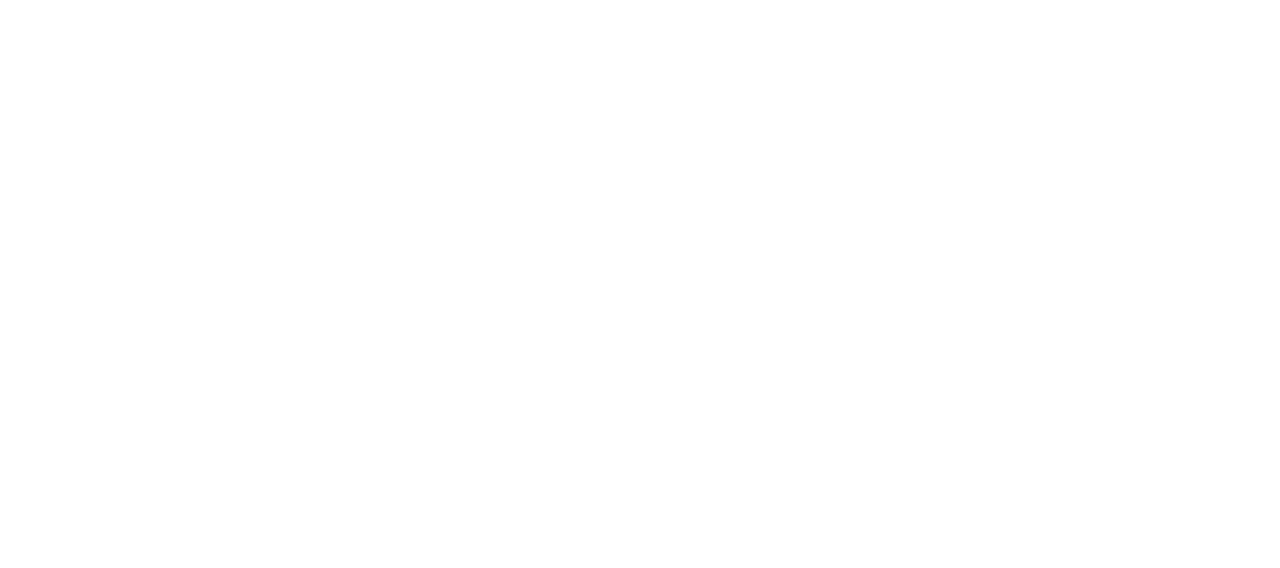
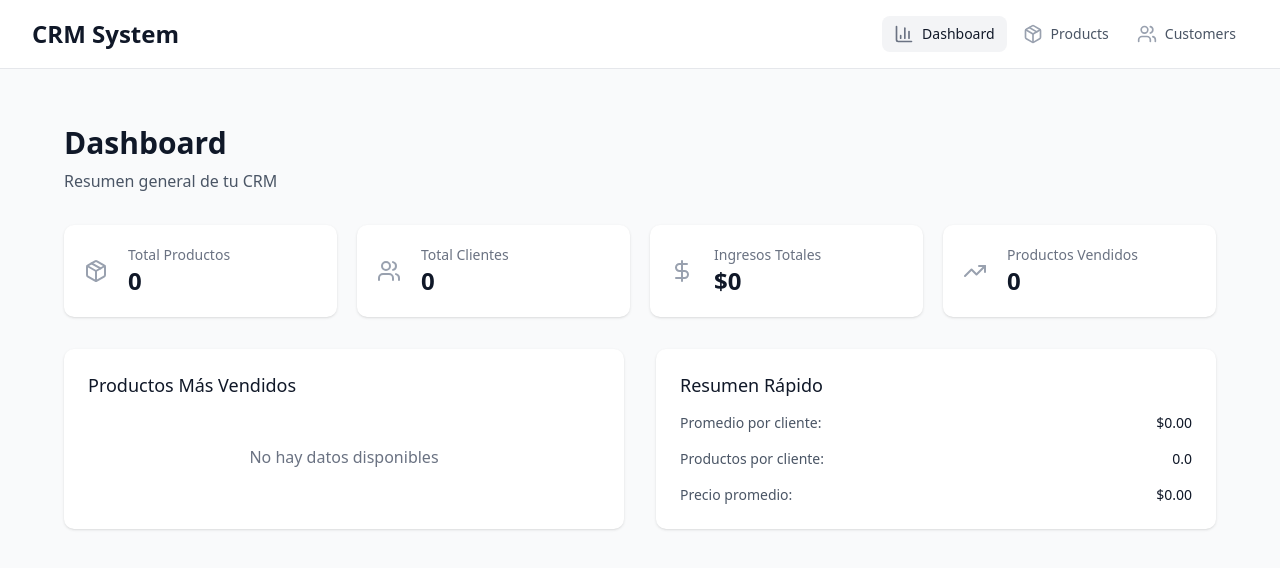
Before and after one commit to josezamora-evolve/evolve-crm-app-may-2025, a Next.js app: page / in a window 1280 px wide. Before the commit this address had no page. Shown: the top 568 px of the page. Built offline with nearby package versions, Linux system fonts and the light colour scheme.

Commit message:
Creado pagina dashboard

```diff
--- a/src/app/page.tsx
+++ b/src/app/page.tsx
@@ -1,6 +1,121 @@
-import { redirect } from 'next/navigation';
+'use client';
 
-export default function Home() {
-  redirect('/products');
-  return null;
+import { useEffect, useState } from 'react';
+import { Package, Users, DollarSign, TrendingUp } from 'lucide-react';
+import { analytics } from '@/lib/storage';
+import { StatCard } from '@/components/dashboard/StatCard';
+import { SimpleBarChart } from '@/components/dashboard/SimpleBarChart';
+
+export default function Dashboard() {
+  const [stats, setStats] = useState({
+    totalProducts: 0,
+    totalCustomers: 0,
+    totalRevenue: 0,
+    mostSoldProducts: [] as Array<{ product: { name: string }; salesCount: number }>,
+  });
+
+  useEffect(() => {
+    const loadStats = () => {
+      const totalProducts = analytics.getTotalProducts();
+      const totalCustomers = analytics.getTotalCustomers();
+      const totalRevenue = analytics.getTotalRevenue();
+      const mostSoldProducts = analytics.getMostSoldProducts(5);
+
+      setStats({
+        totalProducts,
+        totalCustomers,
+        totalRevenue,
+        mostSoldProducts,
+      });
+    };
+
+    loadStats();
+    // Actualizar stats cuando cambie el localStorage
+    const handleStorageChange = () => loadStats();
+    window.addEventListener('storage', handleStorageChange);
+
+    return () => window.removeEventListener('storage', handleStorageChange);
+  }, []);
+
+  const chartData = stats.mostSoldProducts.map(item => ({
+    name: item.product.name,
+    value: item.salesCount,
+  }));
+
+  return (
+    <div className="min-h-screen bg-gray-50">
+      <div className="max-w-7xl mx-auto px-4 sm:px-6 lg:px-8 py-8">
+        <div className="mb-8">
+          <h1 className="text-3xl font-bold text-gray-900">Dashboard</h1>
+          <p className="mt-2 text-gray-600">Resumen general de tu CRM</p>
+        </div>
+
+        {/* Stats Grid */}
+        <div className="grid grid-cols-1 gap-5 sm:grid-cols-2 lg:grid-cols-4 mb-8">
+          <StatCard
+            title="Total Productos"
+            value={stats.totalProducts}
+            icon={Package}
+          />
+          <StatCard
+            title="Total Clientes"
+            value={stats.totalCustomers}
+            icon={Users}
+          />
+          <StatCard
+            title="Ingresos Totales"
+            value={`$${stats.totalRevenue.toLocaleString()}`}
+            icon={DollarSign}
+          />
+          <StatCard
+            title="Productos Vendidos"
+            value={stats.mostSoldProducts.reduce((acc, item) => acc + item.salesCount, 0)}
+            icon={TrendingUp}
+          />
+        </div>
+
+        {/* Charts Section */}
+        <div className="grid grid-cols-1 lg:grid-cols-2 gap-8">
+          <SimpleBarChart
+            title="Productos Más Vendidos"
+            data={chartData}
+          />
+
+          <div className="bg-white overflow-hidden shadow rounded-lg">
+            <div className="px-4 py-5 sm:p-6">
+              <h3 className="text-lg leading-6 font-medium text-gray-900 mb-4">
+                Resumen Rápido
+              </h3>
+              <div className="space-y-4">
+                <div className="flex justify-between items-center">
+                  <span className="text-sm text-gray-600">Promedio por cliente:</span>
+                  <span className="text-sm font-medium text-gray-900">
+                    ${stats.totalCustomers > 0 ? (stats.totalRevenue / stats.totalCustomers).toFixed(2) : '0.00'}
+                  </span>
+                </div>
+                <div className="flex justify-between items-center">
+                  <span className="text-sm text-gray-600">Productos por cliente:</span>
+                  <span className="text-sm font-medium text-gray-900">
+                    {stats.totalCustomers > 0
+                      ? (stats.mostSoldProducts.reduce((acc, item) => acc + item.salesCount, 0) / stats.totalCustomers).toFixed(1)
+                      : '0.0'
+                    }
+                  </span>
+                </div>
+                <div className="flex justify-between items-center">
+                  <span className="text-sm text-gray-600">Precio promedio:</span>
+                  <span className="text-sm font-medium text-gray-900">
+                    ${stats.mostSoldProducts.length > 0
+                      ? (stats.totalRevenue / stats.mostSoldProducts.reduce((acc, item) => acc + item.salesCount, 0)).toFixed(2)
+                      : '0.00'
+                    }
+                  </span>
+                </div>
+              </div>
+            </div>
+          </div>
+        </div>
+      </div>
+    </div>
+  );
 }
--- a/src/components/Navigation.tsx
+++ b/src/components/Navigation.tsx
@@ -2,10 +2,11 @@
 
 import Link from 'next/link';
 import { usePathname } from 'next/navigation';
-import { Package, Users } from 'lucide-react';
+import { BarChart3, Package, Users } from 'lucide-react';
 import { cn } from '@/lib/utils';
 
 const navigation = [
+  { name: 'Dashboard', href: '/', icon: BarChart3 },
   { name: 'Products', href: '/products', icon: Package },
   { name: 'Customers', href: '/customers', icon: Users },
 ];
--- /dev/null
+++ b/src/components/dashboard/SimpleBarChart.tsx
@@ -0,0 +1,47 @@
+interface BarChartData {
+  name: string;
+  value: number;
+}
+
+interface SimpleBarChartProps {
+  data: BarChartData[];
+  title: string;
+}
+
+export function SimpleBarChart({ data, title }: SimpleBarChartProps) {
+  const maxValue = Math.max(...data.map(item => item.value));
+
+  return (
+    <div className="bg-white overflow-hidden shadow rounded-lg">
+      <div className="px-4 py-5 sm:p-6">
+        <h3 className="text-lg leading-6 font-medium text-gray-900 mb-4">{title}</h3>
+        {data.length === 0 ? (
+          <p className="text-gray-500 text-center py-8">No hay datos disponibles</p>
+        ) : (
+          <div className="space-y-3">
+            {data.map((item, index) => (
+              <div key={index} className="flex items-center">
+                <div className="w-24 text-sm text-gray-600 truncate mr-3">
+                  {item.name}
+                </div>
+                <div className="flex-1 flex items-center">
+                  <div className="w-full bg-gray-200 rounded-full h-2 mr-3">
+                    <div
+                      className="bg-blue-600 h-2 rounded-full transition-all duration-300"
+                      style={{
+                        width: `${maxValue > 0 ? (item.value / maxValue) * 100 : 0}%`,
+                      }}
+                    />
+                  </div>
+                  <div className="text-sm font-medium text-gray-900 w-8 text-right">
+                    {item.value}
+                  </div>
+                </div>
+              </div>
+            ))}
+          </div>
+        )}
+      </div>
+    </div>
+  );
+}
--- /dev/null
+++ b/src/components/dashboard/StatCard.tsx
@@ -0,0 +1,44 @@
+import { LucideIcon } from 'lucide-react';
+
+interface StatCardProps {
+  title: string;
+  value: string | number;
+  icon: LucideIcon;
+  trend?: {
+    value: number;
+    isPositive: boolean;
+  };
+}
+
+export function StatCard({ title, value, icon: Icon, trend }: StatCardProps) {
+  return (
+    <div className="bg-white overflow-hidden shadow rounded-lg">
+      <div className="p-5">
+        <div className="flex items-center">
+          <div className="flex-shrink-0">
+            <Icon className="h-6 w-6 text-gray-400" aria-hidden="true" />
+          </div>
+          <div className="ml-5 w-0 flex-1">
+            <dl>
+              <dt className="text-sm font-medium text-gray-500 truncate">{title}</dt>
+              <dd className="flex items-baseline">
+                <div className="text-2xl font-semibold text-gray-900">
+                  {typeof value === 'number' ? value.toLocaleString() : value}
+                </div>
+                {trend && (
+                  <div
+                    className={`ml-2 flex items-baseline text-sm font-semibold ${
+                      trend.isPositive ? 'text-green-600' : 'text-red-600'
+                    }`}
+                  >
+                    {trend.isPositive ? '+' : ''}{trend.value}%
+                  </div>
+                )}
+              </dd>
+            </dl>
+          </div>
+        </div>
+      </div>
+    </div>
+  );
+}
--- a/src/lib/storage.ts
+++ b/src/lib/storage.ts
@@ -160,3 +160,61 @@
     return true;
   },
 };
+
+// Analytics and statistics
+export const analytics = {
+  getTotalProducts: (): number => {
+    return getItem<Product>('PRODUCTS').length;
+  },
+
+  getTotalCustomers: (): number => {
+    return getItem<Customer>('CUSTOMERS').length;
+  },
+
+  getTotalRevenue: (): number => {
+    const customers = getItem<Customer>('CUSTOMERS');
+    return customers.reduce((total, customer) => {
+      return total + customer.purchasedProducts.reduce((customerTotal, product) => {
+        return customerTotal + product.price;
+      }, 0);
+    }, 0);
+  },
+
+  getMostSoldProducts: (limit: number = 5): Array<{ product: Product; salesCount: number }> => {
+    const customers = getItem<Customer>('CUSTOMERS');
+    const productSales: Record<string, { product: Product; count: number }> = {};
+
+    customers.forEach(customer => {
+      customer.purchasedProducts.forEach(product => {
+        if (productSales[product.id]) {
+          productSales[product.id].count++;
+        } else {
+          productSales[product.id] = { product, count: 1 };
+        }
+      });
+    });
+
+    return Object.values(productSales)
+      .map(({ product, count }) => ({ product, salesCount: count }))
+      .sort((a, b) => b.salesCount - a.salesCount)
+      .slice(0, limit);
+  },
+
+  getRevenueByProduct: (): Array<{ product: Product; revenue: number }> => {
+    const customers = getItem<Customer>('CUSTOMERS');
+    const productRevenue: Record<string, { product: Product; revenue: number }> = {};
+
+    customers.forEach(customer => {
+      customer.purchasedProducts.forEach(product => {
+        if (productRevenue[product.id]) {
+          productRevenue[product.id].revenue += product.price;
+        } else {
+          productRevenue[product.id] = { product, revenue: product.price };
+        }
+      });
+    });
+
+    return Object.values(productRevenue)
+      .sort((a, b) => b.revenue - a.revenue);
+  },
+};
```
